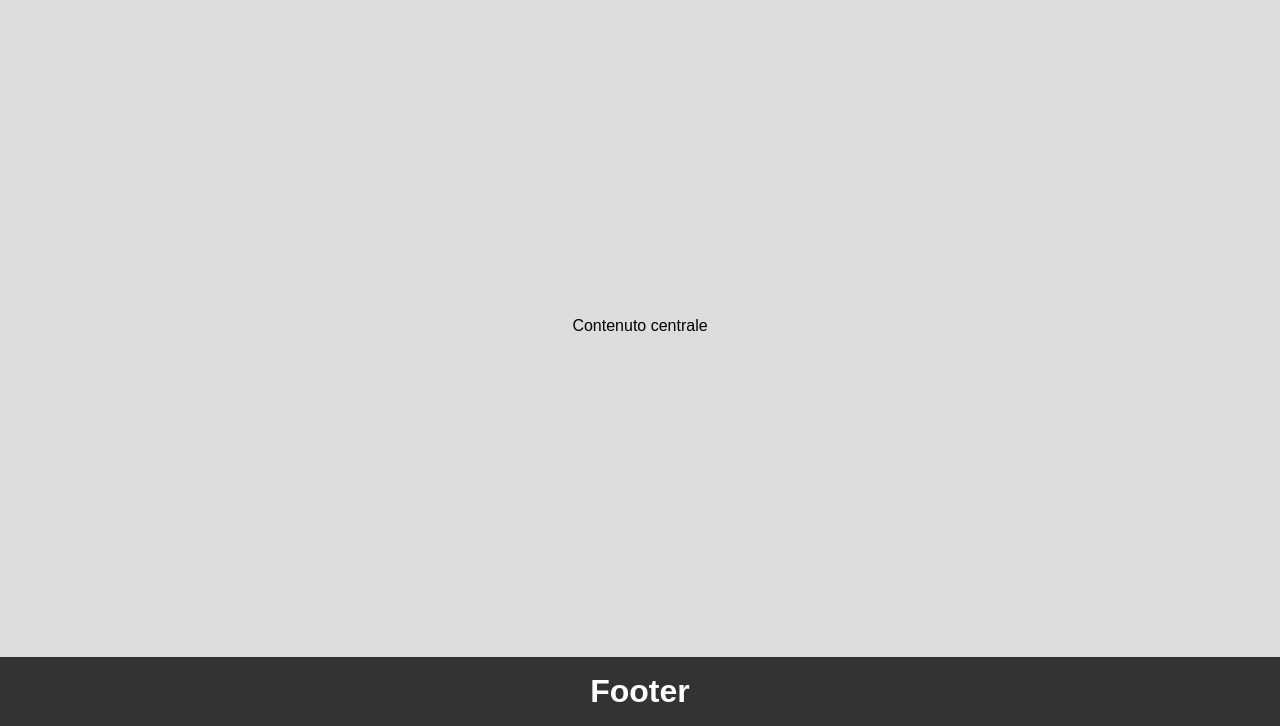
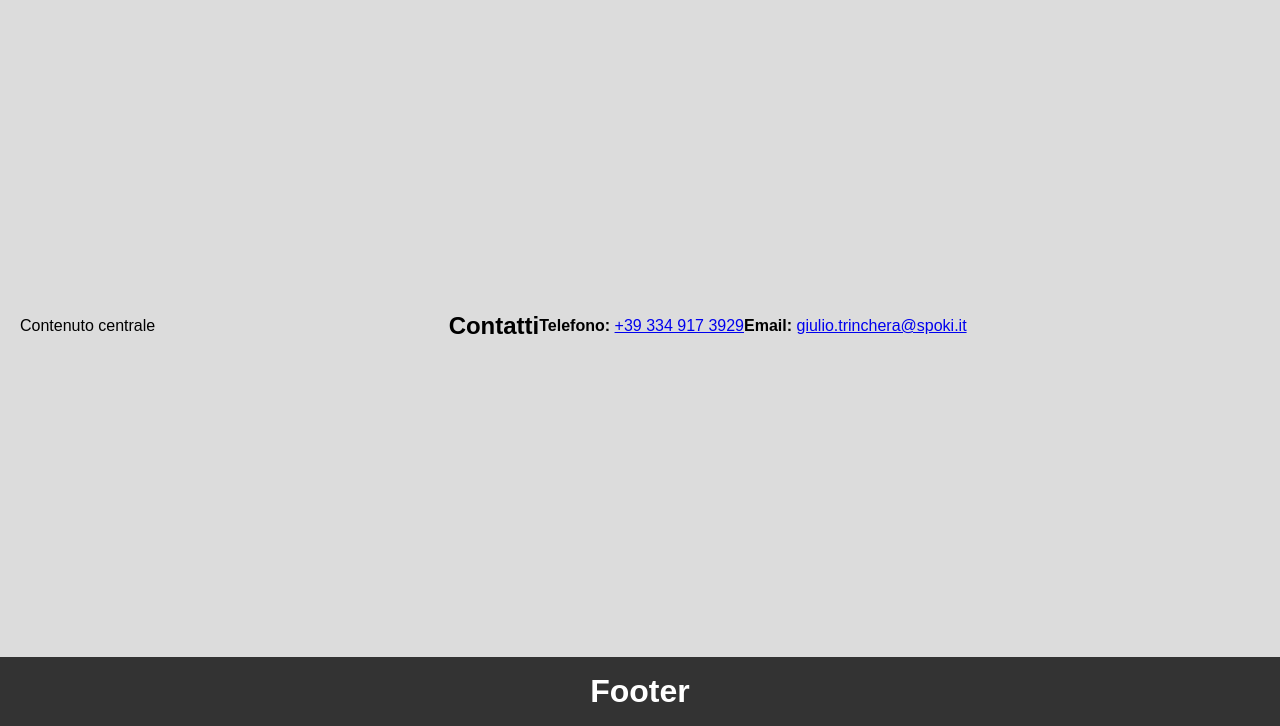
Before and after one commit to GiulioT-Spoki/test-site, a plain HTML site: page index.html in a window 1280 px wide. Shown: the part 74-800 px from the top of the page. Drawn offline with Linux system fonts and the light colour scheme.

Commit message:
Update index.html

```diff
--- a/index.html
+++ b/index.html
@@ -59,6 +59,25 @@
     <!-- Sezione centrale -->
     <main>
         <p>Contenuto centrale</p>
+
+<!-- Sezione Centrale con Numero di Telefono e Email -->
+<main>
+    <h2>Contatti</h2>
+
+    <!-- Numero di Telefono -->
+    <p>
+        <strong>Telefono:</strong>
+        <a href="https://wa.me/+393349173929" target="_blank">+39 334 917 3929</a>
+    </p>
+
+    <!-- Email -->
+    <p>
+        <strong>Email:</strong>
+        <a href="mailto:giulio.trinchera@spoki.it">giulio.trinchera@spoki.it</a>
+    </p>
+</main>
+
+
     </main>
 
     <!-- Footer -->
```
